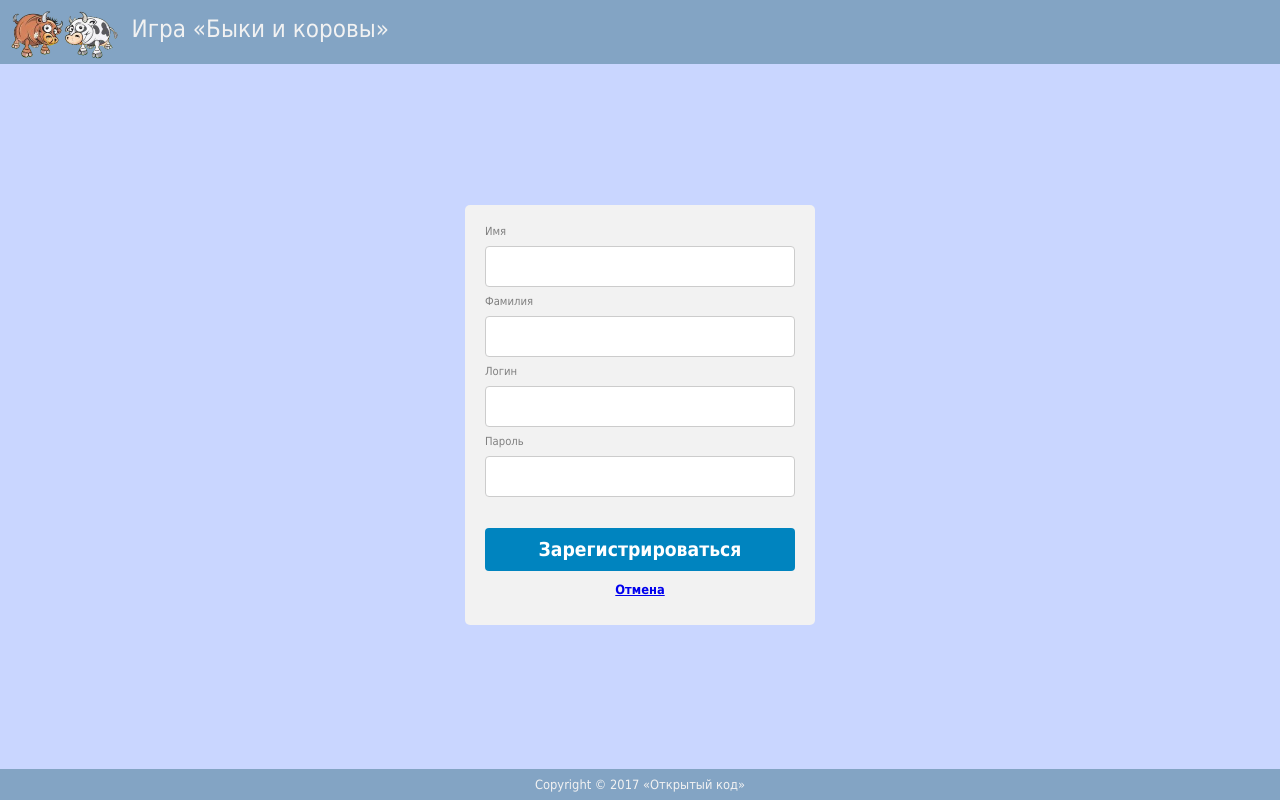
After one commit to vkiz/bulls-cows, a Java web app: page /jsp/register.jsp in a window 1280 px wide. The commit adds this page. Run offline with Tomcat 11, a stand-in JSP engine, Linux system fonts and the light colour scheme.

Commit message:
Add Register page

```diff
--- a/src/main/webapp/css/style.css
+++ b/src/main/webapp/css/style.css
@@ -35,19 +35,27 @@ body {
     font-size: 1.5rem;
 }
 
-form {
+form, .login-form, .register-form {
     border-radius: 5px;
     background-color: #f2f2f2;
     padding: 20px;
-    width: 350px;
-    max-width: 350px;
-    height: 270px;
     box-sizing: border-box;
     position: absolute;
     top: 50%;
     left: 50%;
-    margin: -135px 0 0 -175px;
     z-index: 9999;
+}
+
+.login-form {
+    width: 350px;
+    height: 270px;
+    margin: -120px 0 0 -175px;
+}
+
+.register-form {
+    width: 350px;
+    height: 420px;
+    margin: -195px 0 0 -175px;
 }
 
 input, select {
@@ -58,6 +66,20 @@ input, select {
     border: 1px solid #ccc;
     border-radius: 4px;
     box-sizing: border-box;
+}
+
+.label-ed {
+    float: left;
+    font-size: 0.7rem;
+    font-family: inherit;
+    color: gray;
+}
+
+.error-message {
+    font-family: inherit;
+    font-size: 0.8rem;
+    font-weight: normal;
+    color: red;
 }
 
 .btn {
@@ -96,9 +118,10 @@ input, select {
 }
 
 label {
+    font-family: inherit;
     font-size: 0.8rem;
     font-weight: normal;
-    font-family: inherit;
+    color: gray;
 }
 
 .footer {
--- a/src/main/webapp/index.jsp
+++ b/src/main/webapp/index.jsp
@@ -1,9 +1,13 @@
 <%@ page contentType="text/html;charset=UTF-8" pageEncoding="UTF-8" language="java" %>
+<% request.setCharacterEncoding("UTF-8"); %>
 <!DOCTYPE html>
 <head>
+    <meta http-equiv="Content-Type" content="text/html; charset=UTF-8">
     <title>Игра «Быки и коровы»</title>
 </head>
 <body>
-    <jsp:forward page="/jsp/login.jsp"/>
+    <jsp:forward page="/jsp/login.jsp">
+        <jsp:param name="loginErrorMessage" value=""/>
+    </jsp:forward>
 </body>
 </html>
--- /dev/null
+++ b/src/main/webapp/jsp/register.jsp
@@ -0,0 +1,44 @@
+<%@ page contentType="text/html;charset=UTF-8" pageEncoding="UTF-8" language="java" %>
+<% request.setCharacterEncoding("UTF-8"); %>
+<!DOCTYPE html>
+<head>
+    <meta http-equiv="Content-Type" content="text/html; charset=UTF-8">
+    <title>Игра «Быки и коровы» - Регистрация</title>
+    <style>
+        <%@include file="/css/style.css"%>
+    </style>
+</head>
+<body>
+    <div class="header">
+        <div class="image"></div>
+        <div class="text">Игра «Быки и коровы»</div>
+    </div>
+    <div align="center">
+        <form name="register-form" class="register-form" method="POST" action="controller">
+            <label for="firstname" class="label-ed">Имя</label>
+            <input type="text" id="firstname" name="firstname" maxlength="30" required>
+            <br>
+            <label for="lastname" class="label-ed">Фамилия</label>
+            <input type="text" id="lastname" name="lastname" maxlength="30" required>
+            <br>
+            <label for="login" class="label-ed">Логин</label>
+            <input type="text" id="login" name="login" maxlength="20" required>
+            <br>
+            <label for="password" class="label-ed">Пароль</label>
+            <input type="password" id="password" name="password" maxlength="20" required>
+            <div class="error-message">
+                <%
+                    String msg = request.getParameter("registerErrorMessage");
+                    if (msg == null || msg.trim().isEmpty()) msg = "<br>";
+                %>
+                <%= msg %>
+            </div>
+            <button type="submit" name="action" value="register" class="btn">Зарегистрироваться</button>
+            <br>
+            <button type="submit" name="action" value="login" class="btn-link" formnovalidate>Отмена</button>
+            <br>
+        </form>
+    </div>
+    <div class="footer">Copyright &copy; 2017 «Открытый код»</div>
+</body>
+</html>
```
Also changed, not shown: src/main/webapp/jsp/login.jsp (+14 -7 lines), 1 other file.
